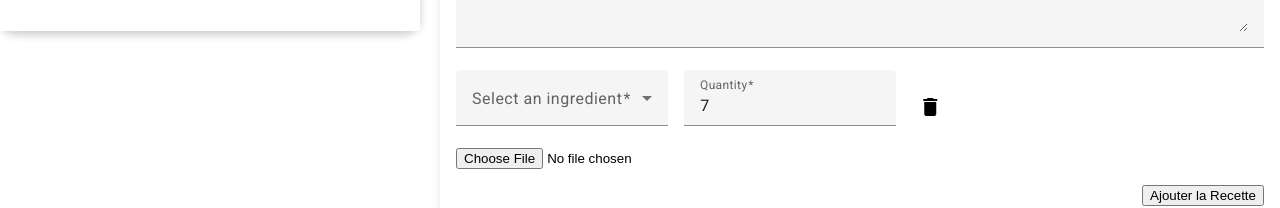
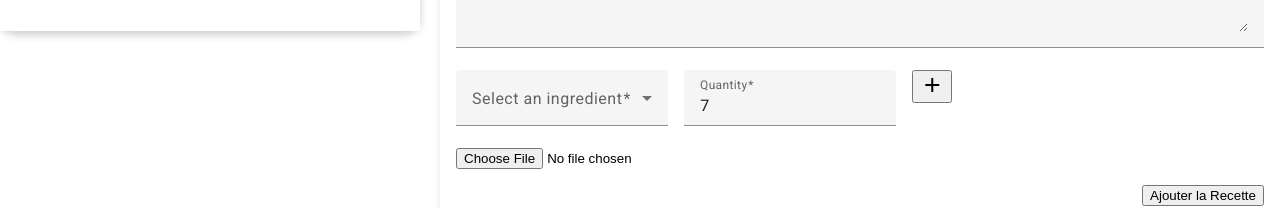
Before and after one commit to Audric-S/Angulicious, an Angular app: page / in a window 1280 px wide. Both pictures are taken after a click on the button "add". Shown: the part 258-466 px from the top of the page. Built offline with nearby package versions, Linux system fonts and the light colour scheme.

Commit message:
:hammer: add: display ingredients list in form

```diff
--- a/src/app/components/ingredients-input/ingredients-input.component.html
+++ b/src/app/components/ingredients-input/ingredients-input.component.html
@@ -15,9 +15,9 @@
       <input matInput type="number" formControlName="quantity" min="0">
     </mat-form-field>
 
-    <div class="delete-button-container">
-      <button mat-fab aria-label="Delete button" class="delete-button" (click)="addIngredient()">
-        <mat-icon>delete</mat-icon>
+    <div class="add-button-container">
+      <button mat-fab aria-label="Add button" class="add-button" (click)="addIngredient()">
+        <mat-icon>add</mat-icon>
       </button>
     </div>
   </div>
--- a/src/app/components/recipe-form/recipe-form.component.html
+++ b/src/app/components/recipe-form/recipe-form.component.html
@@ -16,6 +16,11 @@
   <div class="add-ingredient">
     <app-ingredients-input (addIngredientEvent)="addIngredient($event)"></app-ingredients-input>
   </div>
+  <div class="ingredients">
+    <div *ngFor="let ingredient of ingredientsRecipe">
+      <p>{{ ingredient.quantity }}</p>
+    </div>
+  </div>
   <div class="form-field">
     <input type="file" id="avatar-input-file" accept="image/*"/>
   </div>
--- a/src/app/components/recipe-form/recipe-form.component.ts
+++ b/src/app/components/recipe-form/recipe-form.component.ts
@@ -6,16 +6,18 @@ import { MatIcon } from '@angular/material/icon';
 import { Recipe } from '../../models/recipe.model';
 import { IngredientsInputComponent } from '../ingredients-input/ingredients-input.component';
 import { IngredientRecipe } from '../../models/ingredient-recipe.model';
+import { CommonModule } from '@angular/common';
 
 @Component({
   selector: 'app-recipe-form',
   standalone: true,
-  imports: [ ReactiveFormsModule, MatFormFieldModule, MatInputModule, MatIcon, IngredientsInputComponent],
+  imports: [ ReactiveFormsModule, MatFormFieldModule, MatInputModule, MatIcon, IngredientsInputComponent, CommonModule],
   templateUrl: './recipe-form.component.html',
   styleUrl: './recipe-form.component.scss'
 })
 export class RecipeFormComponent {
   @Output() addRecipeEvent = new EventEmitter<Recipe>();
+  ingredientsRecipe: IngredientRecipe[] = []
 
   newRecipe: Recipe = { id: 0, name: '', imageUrl:'', description: '', ingredients: [] }
 
@@ -31,6 +33,6 @@ export class RecipeFormComponent {
   }
 
   addIngredient($event: IngredientRecipe){
-    console.log($event);
+   this.ingredientsRecipe.push($event);
   }
 }
```
